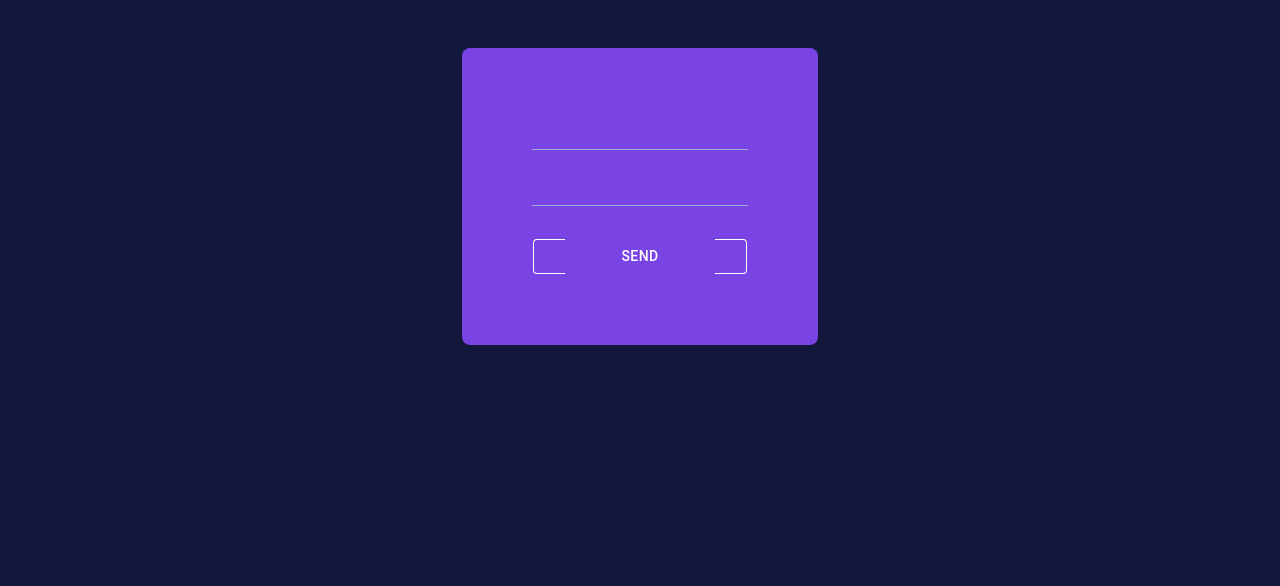
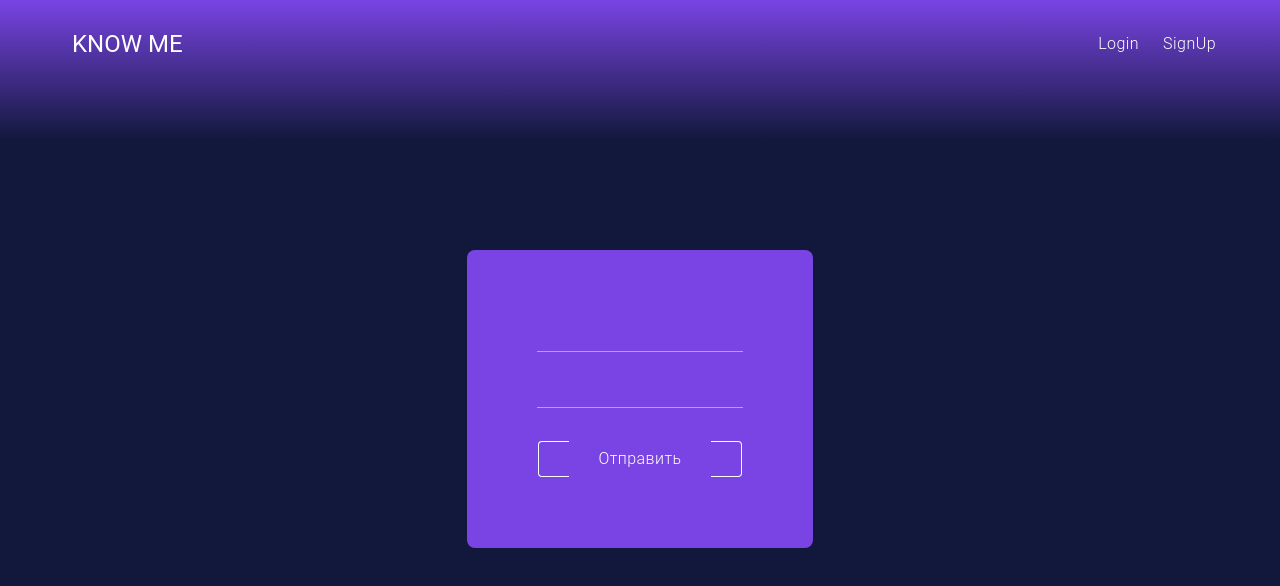
Before and after one commit to Anflame/know-me, a Next.js app: page / in a window 1280 px wide. Shown: the top 586 px of the page. Built offline with nearby package versions, Linux system fonts and the light colour scheme.

Commit message:
feature(theme): moved styles to the theme

```diff
--- /dev/null
+++ b/src/components/layouts/Header/Header.tsx
@@ -0,0 +1,30 @@
+import React, { FC } from 'react';
+import { useRouter } from 'next/router';
+import { Box, Container, Typography, Button, useTheme, IconButton } from '@mui/material';
+
+import { StyledHeader } from './styles';
+
+const Header: FC = () => {
+  const { spacing } = useTheme();
+  const { push } = useRouter();
+
+  return (
+    <StyledHeader display="flex" width="inherit">
+      <Container>
+        <Box display="flex" justifyContent="space-between">
+          <IconButton onClick={() => push('/')}>
+            <Typography variant="h5" color="white">
+              KNOW ME
+            </Typography>
+          </IconButton>
+          <Box display="flex" gap={spacing(3)}>
+            <Button variant="text">Login</Button>
+            <Button variant="text">SignUp</Button>
+          </Box>
+        </Box>
+      </Container>
+    </StyledHeader>
+  );
+};
+
+export default Header;
--- /dev/null
+++ b/src/components/layouts/Header/index.ts
@@ -0,0 +1 @@
+export { default as Header } from './Header';
--- /dev/null
+++ b/src/components/layouts/Header/styles.ts
@@ -0,0 +1,8 @@
+import { Box, styled } from '@mui/material';
+
+export const StyledHeader = styled(Box)(() => ({
+  minHeight: '250px',
+  padding: '20px',
+  background:
+    'linear-gradient(180deg, rgba(121,68,227,1) 0%, rgba(18,24,59,1) 56%, rgba(18,24,59,1) 100%)',
+}));
--- /dev/null
+++ b/src/components/layouts/Layout/Layout.tsx
@@ -0,0 +1,18 @@
+import React, { FC, ReactNode } from 'react';
+import { StyledLayout, StyledMain } from './styles';
+import { Header } from '../Header';
+
+type Props = {
+  children: ReactNode;
+};
+
+const Layout: FC<Props> = ({ children }) => {
+  return (
+    <StyledLayout>
+      <Header />
+      <StyledMain component="main">{children}</StyledMain>
+    </StyledLayout>
+  );
+};
+
+export default Layout;
--- /dev/null
+++ b/src/components/layouts/Layout/index.ts
@@ -0,0 +1 @@
+export { default as Layout } from './Layout';
--- /dev/null
+++ b/src/components/layouts/Layout/styles.ts
@@ -0,0 +1,18 @@
+import { Box, styled } from '@mui/material';
+
+export const StyledLayout = styled(Box)(() => ({
+  display: 'flex',
+  width: '100%',
+  minHeight: '100vh',
+  flexDirection: 'column',
+  justifyContent: 'space-between',
+  alignItems: 'center',
+}));
+
+export const StyledMain = styled(Box)(() => ({
+  display: 'flex',
+  width: 'inherit',
+  flexDirection: 'column',
+  alignItems: 'center',
+  marginBottom: 'auto',
+}));
--- a/src/pages/_app.tsx
+++ b/src/pages/_app.tsx
@@ -3,6 +3,7 @@ import type { AppProps } from 'next/app';
 import { CustomQueryClientProvider, CustomThemeProvider } from '@/shared/utils';
 import { GlobalOverride } from '@/shared/GlobalOverride';
 import { CssBaseline } from '@mui/material';
+import { Layout } from '@/components/layouts/Layout';
 
 const App: FC<AppProps> = ({ Component, pageProps }) => {
   return (
@@ -10,7 +11,9 @@ const App: FC<AppProps> = ({ Component, pageProps }) => {
       <CustomQueryClientProvider pageProps={pageProps}>
         <CssBaseline />
         <GlobalOverride />
-        <Component {...pageProps} />
+        <Layout>
+          <Component {...pageProps} />
+        </Layout>
       </CustomQueryClientProvider>
     </CustomThemeProvider>
   );
--- a/src/pages/index.tsx
+++ b/src/pages/index.tsx
@@ -1,36 +1,29 @@
 import Head from 'next/head';
-import { Button, Grid, TextField, inputBaseClasses, styled } from '@mui/material';
+import { Button, TextField, Box, styled, Container, Stack } from '@mui/material';
+import { NextPage } from 'next';
 
-const Home = () => (
+const Home: NextPage = () => (
   <>
     <Head>
       <title>Know-me</title>
       <meta name="description" content="Know-me" />
       <meta name="viewport" content="width=device-width, initial-scale=1" />
     </Head>
-    <StyledMain>
-      <StyledContent>
-        <StyledTextField fullWidth variant="standard" />
-        <StyledTextField fullWidth variant="standard" />
-        <StyledButton variant="outlined" color="secondary" fullWidth>
-          Send
-        </StyledButton>
-      </StyledContent>
-    </StyledMain>
+    <Container>
+      <Stack justifyContent="center" alignItems="center" direction="column">
+        <StyledContent display="flex">
+          <TextField fullWidth />
+          <TextField fullWidth />
+          <Button fullWidth>Отправить</Button>
+        </StyledContent>
+      </Stack>
+    </Container>
   </>
 );
 
 export default Home;
 
-const StyledMain = styled(Grid)(({ theme: { spacing } }) => ({
-  display: 'flex',
-  justifyContent: 'center',
-  flexDirection: 'column',
-  alignItems: 'center',
-  padding: spacing(6),
-}));
-
-const StyledContent = styled(Grid)(
+const StyledContent = styled(Box)(
   ({
     theme: {
       palette: {
@@ -49,71 +42,3 @@ const StyledContent = styled(Grid)(
     borderRadius: spacing(1),
   })
 );
-
-const StyledTextField = styled(TextField)(({ theme: { spacing, palette } }) => ({
-  input: {
-    color: palette.primary.main,
-  },
-  '&:not(:first-of-type)': {
-    marginTop: spacing(3),
-  },
-  [`& .${inputBaseClasses.root}`]: {
-    '&:before': {
-      borderBottom: `1px solid ${palette.grey[2]}`,
-    },
-    '&:hover:before': {
-      borderBottom: `2px solid ${palette.grey[2]} !important`,
-    },
-  },
-  [`&:hover .${inputBaseClasses.root}`]: {
-    '&:before': {
-      borderBottom: `1px solid ${palette.primary.main}`,
-    },
-  },
-}));
-
-const StyledButton = styled(Button)(({ theme: { palette, spacing } }) => ({
-  border: '1px solid transparent',
-  color: palette.primary.main,
-  marginTop: spacing(4),
-  '&:before': {
-    content: `""`,
-    position: 'absolute',
-    width: '15%',
-    height: '100%',
-    inset: '0 0',
-    borderLeft: `1px solid ${palette.primary.main}`,
-    borderTop: `1px solid ${palette.primary.main}`,
-    borderBottom: `1px solid ${palette.primary.main}`,
-    borderTopLeftRadius: spacing(0.5),
-    borderBottomLeftRadius: spacing(0.5),
-    transition: 'width 2s',
-  },
-  '&:after': {
-    content: `""`,
-    position: 'absolute',
-    width: '15%',
-    height: '100%',
-    right: '0',
-    top: '0',
-    borderRight: `1px solid ${palette.primary.main}`,
-    borderTop: `1px solid ${palette.primary.main}`,
-    borderBottom: `1px solid ${palette.primary.main}`,
-    borderTopRightRadius: spacing(0.5),
-    borderBottomRightRadius: spacing(0.5),
-    transition: 'width 2s',
-  },
-  '&:hover': {
-    color: palette.common.white,
-    border: '1px solid transparent',
-    background: 'transparent',
-    '&:before': {
-      width: '100%',
-      transition: 'width 2s',
-    },
-    '&:after': {
-      width: '100%',
-      transition: 'width 2s',
-    },
-  },
-}));
--- /dev/null
+++ b/src/shared/theme/components/Button.tsx
@@ -0,0 +1,95 @@
+import { ThemeOptions } from '@mui/material';
+
+export const MuiButtonOverride: ThemeOptions['components'] = {
+  MuiButton: {
+    defaultProps: {
+      variant: 'outlined',
+    },
+    styleOverrides: {
+      root: ({ theme: { palette, spacing }, ownerState: { variant } }) => ({
+        fontSize: '1rem',
+        lineHeight: '1.625rem',
+        textAlign: 'center',
+        textTransform: 'none',
+
+        ...(variant === 'outlined' && {
+          border: '1px solid transparent',
+          color: palette.primary.main,
+          marginTop: spacing(4),
+          '&:before': {
+            content: `""`,
+            position: 'absolute',
+            width: '15%',
+            height: '100%',
+            inset: '0 0',
+            borderLeft: `1px solid ${palette.primary.main}`,
+            borderTop: `1px solid ${palette.primary.main}`,
+            borderBottom: `1px solid ${palette.primary.main}`,
+            borderTopLeftRadius: spacing(0.5),
+            borderBottomLeftRadius: spacing(0.5),
+            transition: 'width 1s',
+          },
+          '&:after': {
+            content: `""`,
+            position: 'absolute',
+            width: '15%',
+            height: '100%',
+            right: '0',
+            top: '0',
+            borderRight: `1px solid ${palette.primary.main}`,
+            borderTop: `1px solid ${palette.primary.main}`,
+            borderBottom: `1px solid ${palette.primary.main}`,
+            borderTopRightRadius: spacing(0.5),
+            borderBottomRightRadius: spacing(0.5),
+            transition: 'width 1.5s',
+          },
+          '&:hover': {
+            color: palette.common.white,
+            border: '1px solid transparent',
+            background: 'transparent',
+            '&:before': {
+              width: '100%',
+            },
+            '&:after': {
+              width: '100%',
+            },
+          },
+        }),
+
+        ...(variant === 'text' && {
+          minWidth: 'auto',
+          padding: '0 !important',
+          [`&:before`]: {
+            content: `""`,
+            position: 'absolute',
+            bottom: 0,
+            width: '0%',
+            borderBottom: `1px solid ${palette.primary.main}`,
+            transition: 'width 0.5s',
+          },
+          [`&:hover`]: {
+            background: 'transparent',
+            [`&:before`]: {
+              width: '100%',
+            },
+          },
+        }),
+      }),
+      text: {
+        fontWeight: 300,
+      },
+      outlined: {
+        fontWeight: 300,
+      },
+      contained: {
+        fontWeight: 400,
+      },
+    },
+    variants: [
+      {
+        props: { variant: 'text' },
+        style: {},
+      },
+    ],
+  },
+};
--- /dev/null
+++ b/src/shared/theme/components/TextField.tsx
@@ -0,0 +1,39 @@
+import { ThemeOptions, inputBaseClasses } from '@mui/material';
+
+export const MuiTextFieldOverride: ThemeOptions['components'] = {
+  MuiTextField: {
+    defaultProps: {
+      variant: 'standard',
+    },
+    styleOverrides: {
+      root: ({ theme: { palette, spacing }, ownerState: { variant } }) => ({
+        fontSize: '1.125rem',
+        lineHeight: '1.625rem',
+        textAlign: 'center',
+        textTransform: 'none',
+
+        ...(variant === 'standard' && {
+          input: {
+            color: palette.primary.main,
+          },
+          '&:not(:first-of-type)': {
+            marginTop: spacing(3),
+          },
+          [`& .${inputBaseClasses.root}`]: {
+            '&:before': {
+              borderBottom: `1px solid ${palette.grey[2]}`,
+            },
+            '&:hover:before': {
+              borderBottom: `2px solid ${palette.grey[2]} !important`,
+            },
+          },
+          [`&:hover .${inputBaseClasses.root}`]: {
+            '&:before': {
+              borderBottom: `1px solid ${palette.primary.main}`,
+            },
+          },
+        }),
+      }),
+    },
+  },
+};
--- /dev/null
+++ b/src/shared/theme/components/index.ts
@@ -0,0 +1,2 @@
+export { MuiButtonOverride } from './Button';
+export { MuiTextFieldOverride } from './TextField';
--- a/src/shared/utils/CustomThemeProvider.tsx
+++ b/src/shared/utils/CustomThemeProvider.tsx
@@ -1,5 +1,5 @@
 import { FC } from 'react';
-import { createTheme, ThemeProvider } from '@mui/material/styles';
+import { createTheme, ThemeOptions, ThemeProvider } from '@mui/material/styles';
 
 import {
   breakpoints,
@@ -10,6 +10,7 @@ import {
   themeConstants,
   spacing,
 } from '../theme';
+import { MuiButtonOverride, MuiTextFieldOverride } from '../theme/components';
 
 const baseTheme = {
   spacing,
@@ -22,9 +23,18 @@ const baseTheme = {
   breakpoints,
 };
 
+const componentsOverride: ThemeOptions['components'] = {
+  // MuiCssBaseline: {
+  //   styleOverrides: normalizedFontFaces.join('\n'),
+  // },
+  ...MuiButtonOverride,
+  ...MuiTextFieldOverride,
+};
+
 const theme = createTheme({
   ...baseTheme,
   palette: { ...base, ...customPalette },
+  components: componentsOverride,
 });
 
 const CustomThemeProvider: FC<{ children: React.ReactNode }> = ({ children }) => {
```
Also changed, not shown: 1 other file (tests, documents, lock files or other folders).
